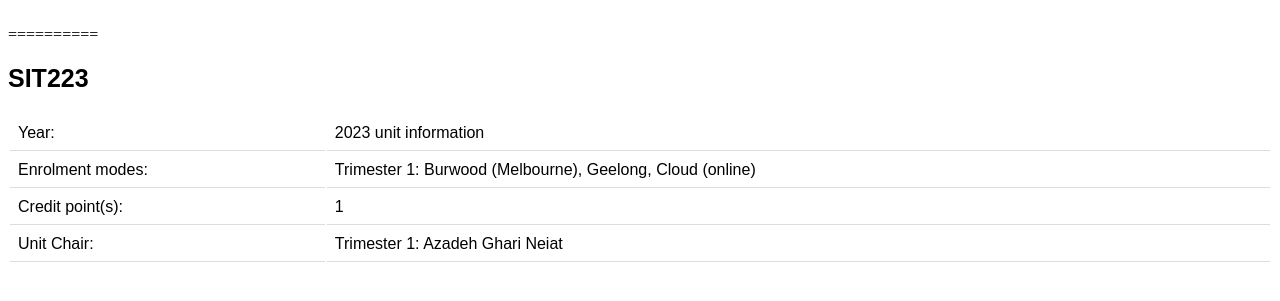
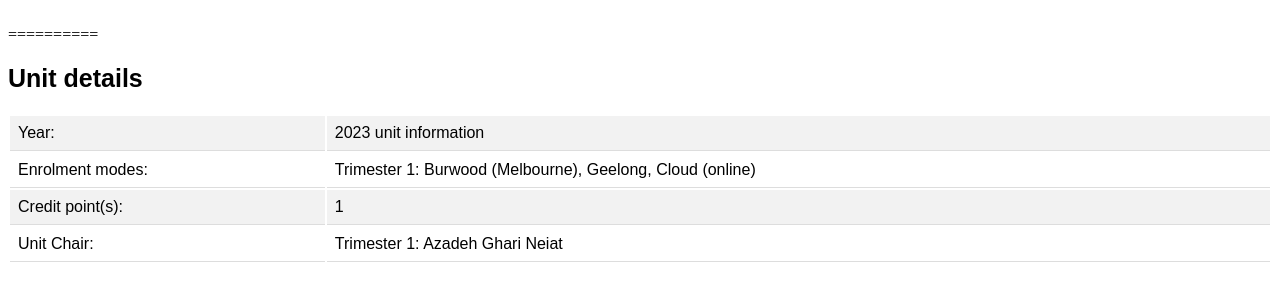
Before and after one commit to AdrianaMimi/Deakin-Unit-Page, a plain HTML site: page index.html in a window 1280 px wide. Shown: the part 295-596 px from the top of the page. Drawn offline with Linux system fonts and the light colour scheme.

Commit message:
Added table and styles

```diff
--- a/index.html
+++ b/index.html
@@ -16,7 +16,7 @@
 
 </html>
 ==========
-<h2> SIT223</h2>
+<h2> Unit details </h2>
 <table style="width:100%">
 <tr>
 <td>Year: </td>
--- a/main.css
+++ b/main.css
@@ -23,3 +23,5 @@ p {
     border-bottom: 1px solid #ddd;
     font-family: Arial;
   }
+
+  tr:nth-child(odd) {background-color: #f2f2f2;}
```
